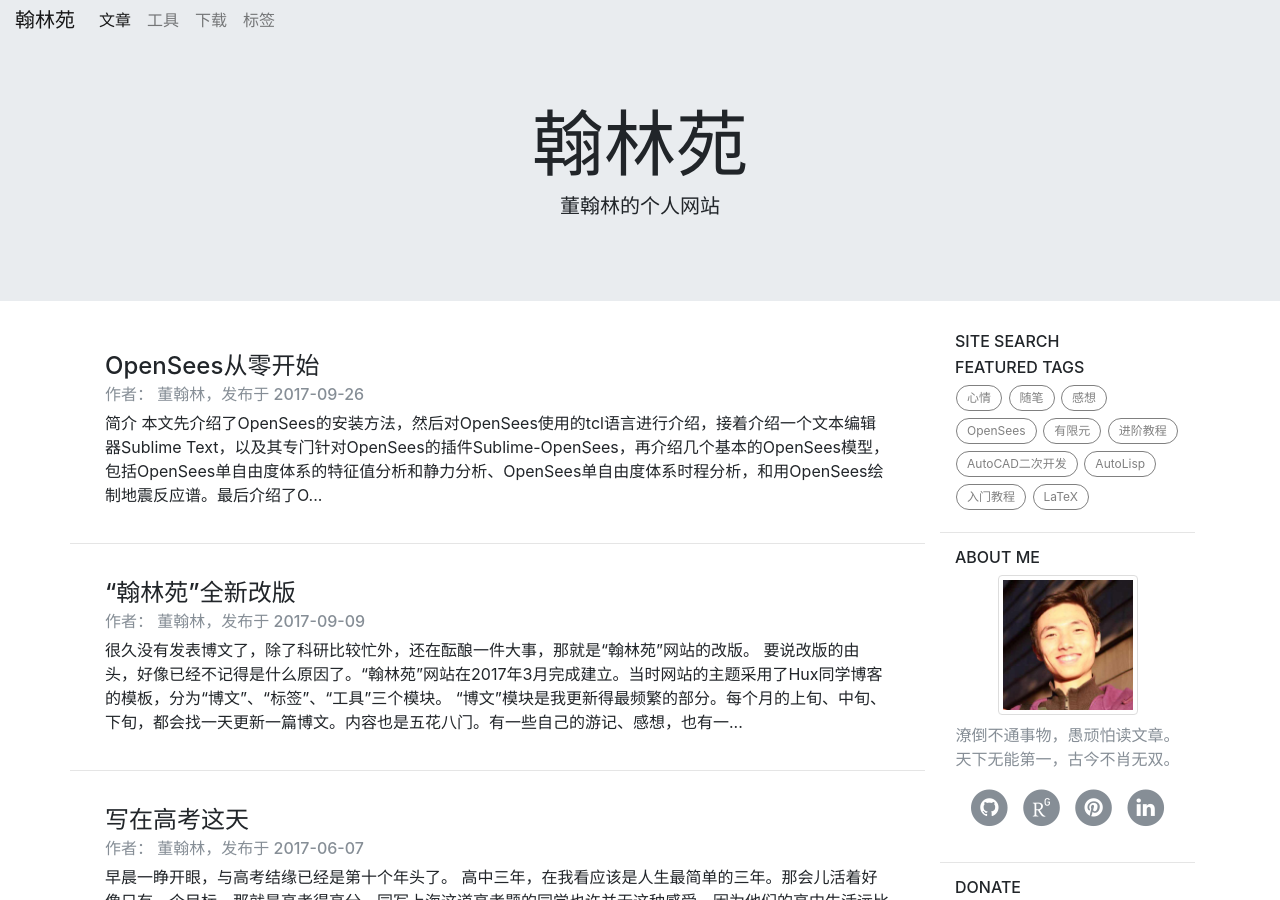
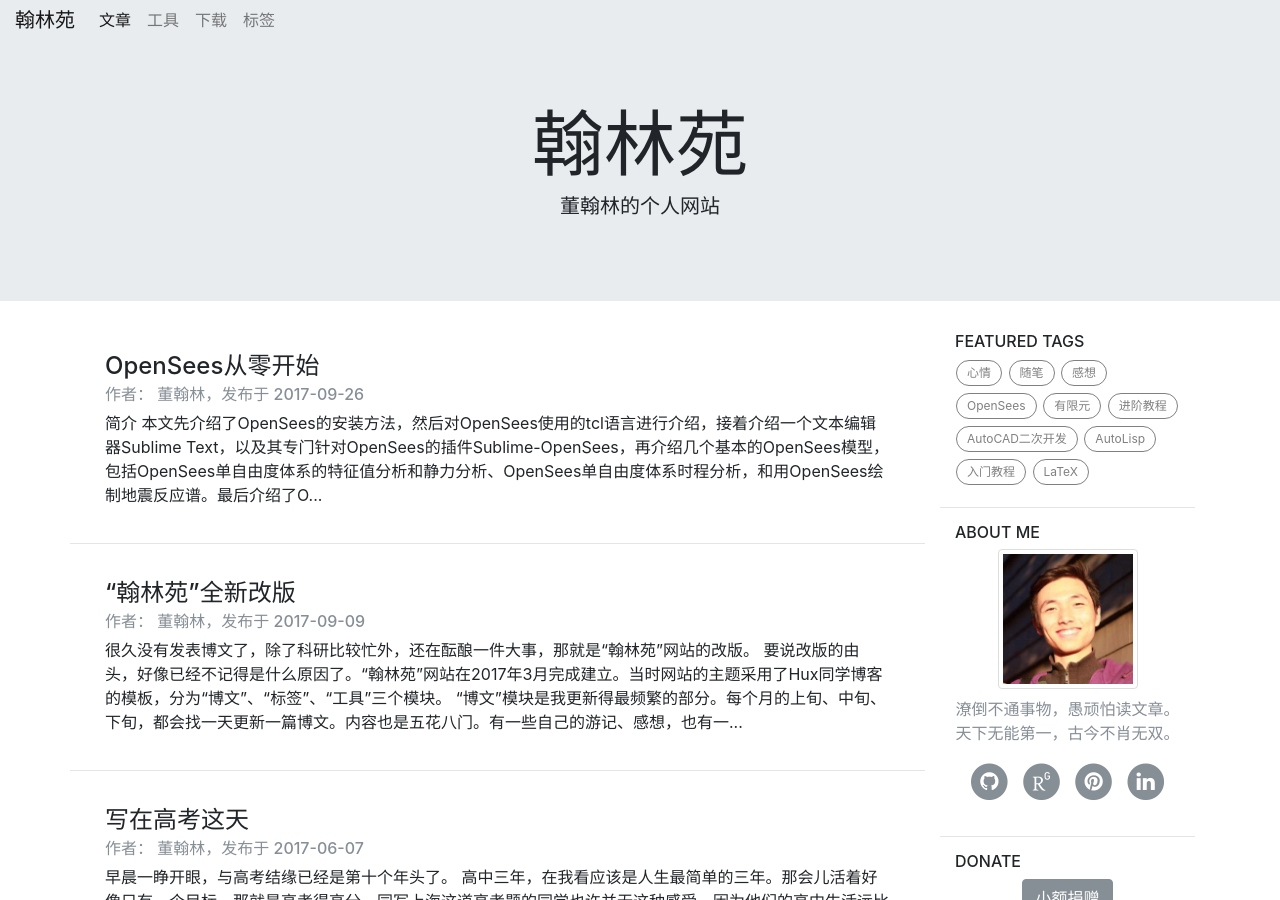
Before and after one commit to Hanlin-Dong/Hanlin-Dong.github.io, a Jekyll site: the page built from index.html, in a window 1280 px wide and 900 px high. Built offline with Jekyll 4.4.1, drawn with Linux system fonts in a browser that asks for light colours; nearby versions of some CDN libraries; some web fonts are replaced; formulas are drawn with MathJax 3; the list of posts is cut into pages by our own code; comment, search, counter and statistics services are not loaded.

Commit message:
delete baidusearch

```diff
--- a/_includes/sidebar.html
+++ b/_includes/sidebar.html
@@ -1,12 +1,4 @@
 <div class="container">
-	<div class="row">
-		<div class="col">
-			<h6>SITE SEARCH</h6>
-			<div>
-				<script type="text/javascript">(function(){document.write(unescape('%3Cdiv id="bdcs"%3E%3C/div%3E'));var bdcs = document.createElement('script');bdcs.type = 'text/javascript';bdcs.async = true;bdcs.src = 'http://znsv.baidu.com/customer_search/api/js?sid=11343674929759491502' + '&plate_url=' + encodeURIComponent(window.location.href) + '&t=' + Math.ceil(new Date()/3600000);var s = document.getElementsByTagName('script')[0];s.parentNode.insertBefore(bdcs, s);})();</script>
-			</div>
-		</div>
-	</div>
 	<!-- Tags -->
 	<div class="row">
 		<div class="col-12">
```
